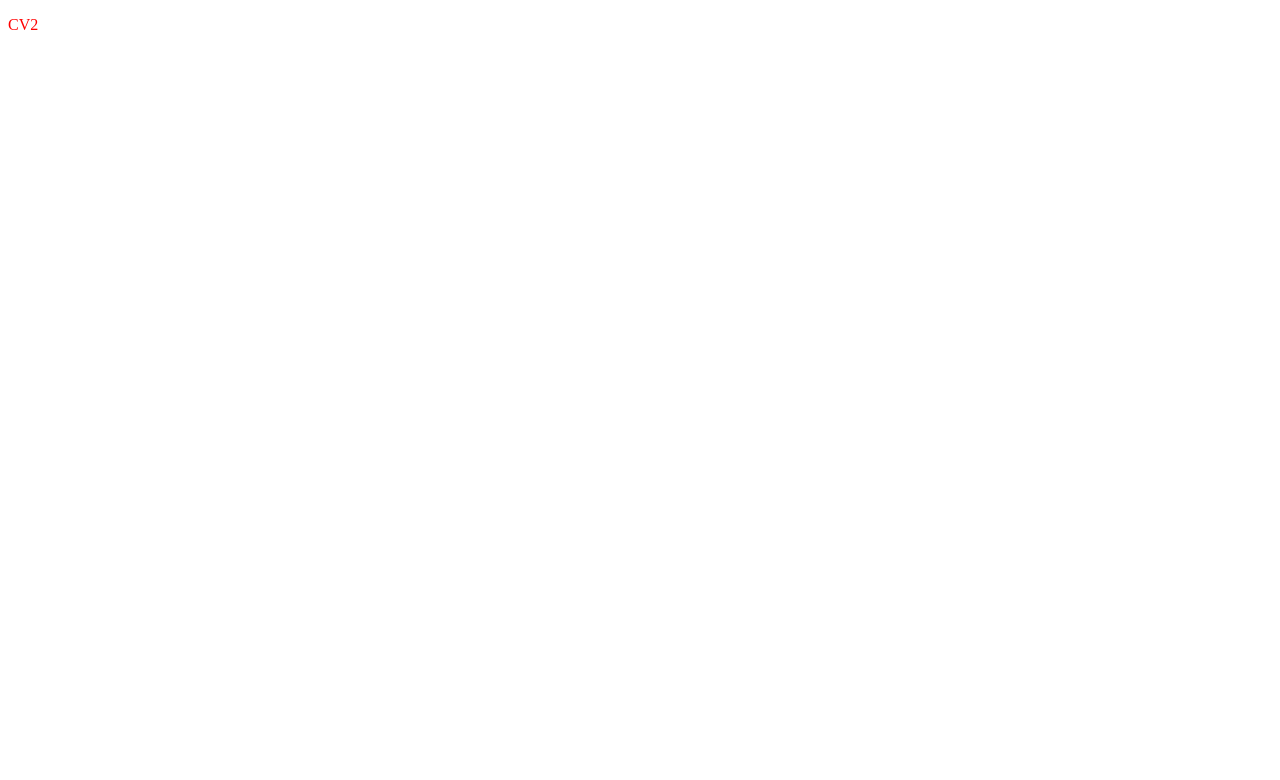
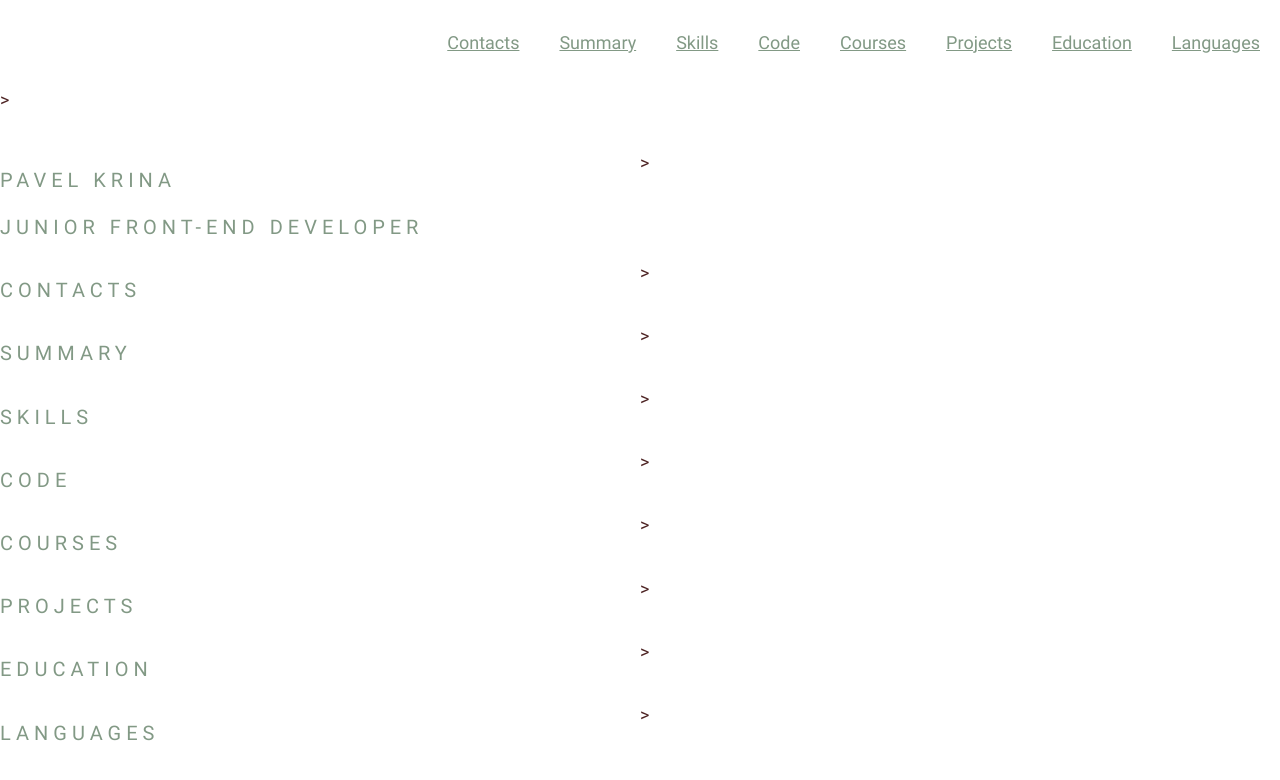
Before and after one commit to Haggard923/rsschool-cv, a plain HTML site: page index.html in a window 1280 px wide. Drawn offline with Linux system fonts and the light colour scheme.

Commit message:
feat: created a template based on the recommendations

```diff
--- a/index.html
+++ b/index.html
@@ -3,10 +3,63 @@
 <head>
 	<meta charset="UTF-8">
 	<meta name="viewport" content="width=device-width, initial-scale=1.0">
-	<title>CV2</title>
-	<link href="style.css" rel="stylesheet" type="text/css">
+	<title>cv</title>
+	<link href="./style.css" rel="stylesheet" type="text/css">
+	<link rel="icon" href="./assets/img/favicon.ico">
 </head>
 <body>
-	<p>CV2</p>
+	<header class="header">
+		<div class="container">
+			<nav clas="nav">
+				<ul class="nav-list">
+					<li class="nav-item"><a href="#contacts" class="nav-link">Contacts</a></li>
+					<li class="nav-item"><a href="#summary" class="nav-link">Summary</a></li>
+					<li class="nav-item"><a href="#skills" class="nav-link">Skills</a></li>
+					<li class="nav-item"><a href="#code" class="nav-link">Code</a></li>
+					<li class="nav-item"><a href="#courses" class="nav-link">Courses</a></li>
+					<li class="nav-item"><a href="#projects" class="nav-link">Projects</a></li>
+					<li class="nav-item"><a href="#education" class="nav-link">Education</a></li>
+					<li class="nav-item"><a href="#languages" class="nav-link">Languages</a></li>
+				</ul>
+			</nav>
+		</div>>
+	</header>
+	<main class="main">
+		<div class="container main-container">
+			<section class="section" id="profile">
+				<h1 class="section-title">Pavel Krina</h1>
+				<h2 class="section-title">Junior Front-end Developer</h2>
+			</section>>
+			<section class="section" id="contacts">
+				<h2 class="section-title">Contacts</h2>
+			</section>>
+			<section class="section" id="summary">
+				<h2 class="section-title">Summary</h2>
+			</section>>
+			<section class="section" id="skills">
+				<h2 class="section-title">Skills</h2>
+			</section>>
+			<section class="section" id="code">
+				<h2 class="section-title">Code</h2>
+			</section>>
+			<section class="section" id="courses">
+				<h2 class="section-title">Courses</h2>
+			</section>>
+			<section class="section" id="projects">
+				<h2 class="section-title">Projects</h2>
+			</section>>
+			<section class="section" id="education">
+				<h2 class="section-title">Education</h2>
+			</section>>
+			<section class="section" id="languages">
+				<h2 class="section-title">Languages</h2>
+			</section>>
+		</div>
+	</main>
+	<footer class="footer">
+		<div class="container">
+
+		</div>
+	</footer>
 </body>
 </html>
--- a/style.css
+++ b/style.css
@@ -1,3 +1,75 @@
-p {
-  color: red;
+@font-face {
+  font-family: 'Roboto';
+  src: url("./assets/fonts/Roboto-Light.ttf");
+  font-weigth: 300;
 }
+@font-face {
+  font-family: 'Roboto';
+  src: url("./assets/fonts/Roboto-Regular.ttf");
+  font-weight: 400;
+}
+@media (max-width: 768px) {
+  .section {
+    width: 100%;
+  }
+}
+html {
+  scroll-behavior: smooth;
+}
+body {
+  font-family: 'Roboto', sans-serif;
+  font-size: 18px;
+  font-weight: 400;
+  line-height: 1.5;
+  color: #4d2323;
+  min-height: 100vh;
+  margin: 0;
+  padding: 0;
+  display:flex;
+  flex-direction: column;
+  justify-content: space-between;
+}
+* {
+  box-sizing: border-box;
+}
+.container {
+  max-width: 1440px;
+  margin: 0 auto;
+}
+.nav-list {
+  display: flex;
+  justify-content: flex-end;
+  align-items: center;
+  list-style: none;
+}
+.nav-link {
+  padding: 0 20px;
+  line-height: 50px;
+  color: #829985;
+  transition: .3s;
+}
+.nav-link:hover {
+  color:#4d2323;
+}
+.link {
+  text-decoration: none;
+  color: #829985;
+  transition: color 0.5s;
+}
+.link:hover {
+  color: #5d7260;
+}
+.main-container {
+  display: flex;
+  flex-wrap: wrap;
+}
+.section {
+  width: 50%;
+}
+.section-title {
+  font-size: 20px;
+  font-weight: 400;
+  text-transform: uppercase;
+  letter-spacing: 5px;
+  color: #829985;
+}
```
